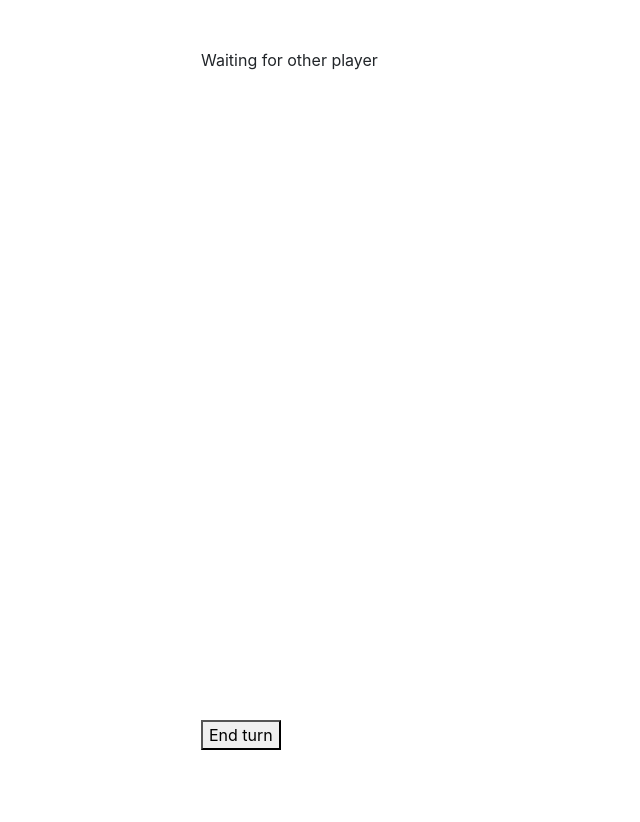
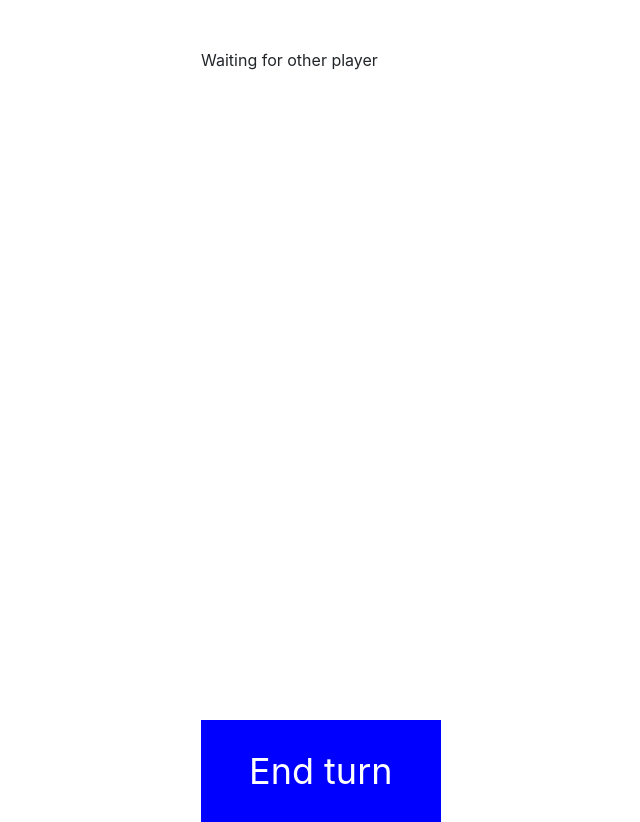
Before and after one commit to mohragk/online-reversi, a website: page public/index.html in a window 1280 px wide. Shown: the whole page, without its empty margins (139-779 px from the left). Before the commit the page ends 800 px from the top, so only its background shows below. Drawn offline with nearby package versions, Linux system fonts and the light colour scheme; no server answers.

Commit message:
bigger button

```diff
--- a/public/index.html
+++ b/public/index.html
@@ -13,17 +13,14 @@
                 margin: 24px 0;
             }
 
-            .red_circle, .green_circle {
-                background-color: red;
-                display:block;
-                height:42px;
-                width:42px;
-                border-radius:50%;
-
-                margin:auto;
-            }
-            .green_circle {
-                background-color: green;
+            #end_turn_button {
+                background-color: blue;
+                border: none;
+                color: white;
+                padding: 24px 48px;
+                text-align: center;
+                display: inline-block;
+                font-size: 36px;
             }
         </style>
         <link rel="stylesheet" href="https://stackpath.bootstrapcdn.com/bootstrap/4.3.1/css/bootstrap.min.css" integrity="sha384-ggOyR0iXCbMQv3Xipma34MD+dH/1fQ784/j6cY/iJTQUOhcWr7x9JvoRxT2MZw1T" crossorigin="anonymous">
```
